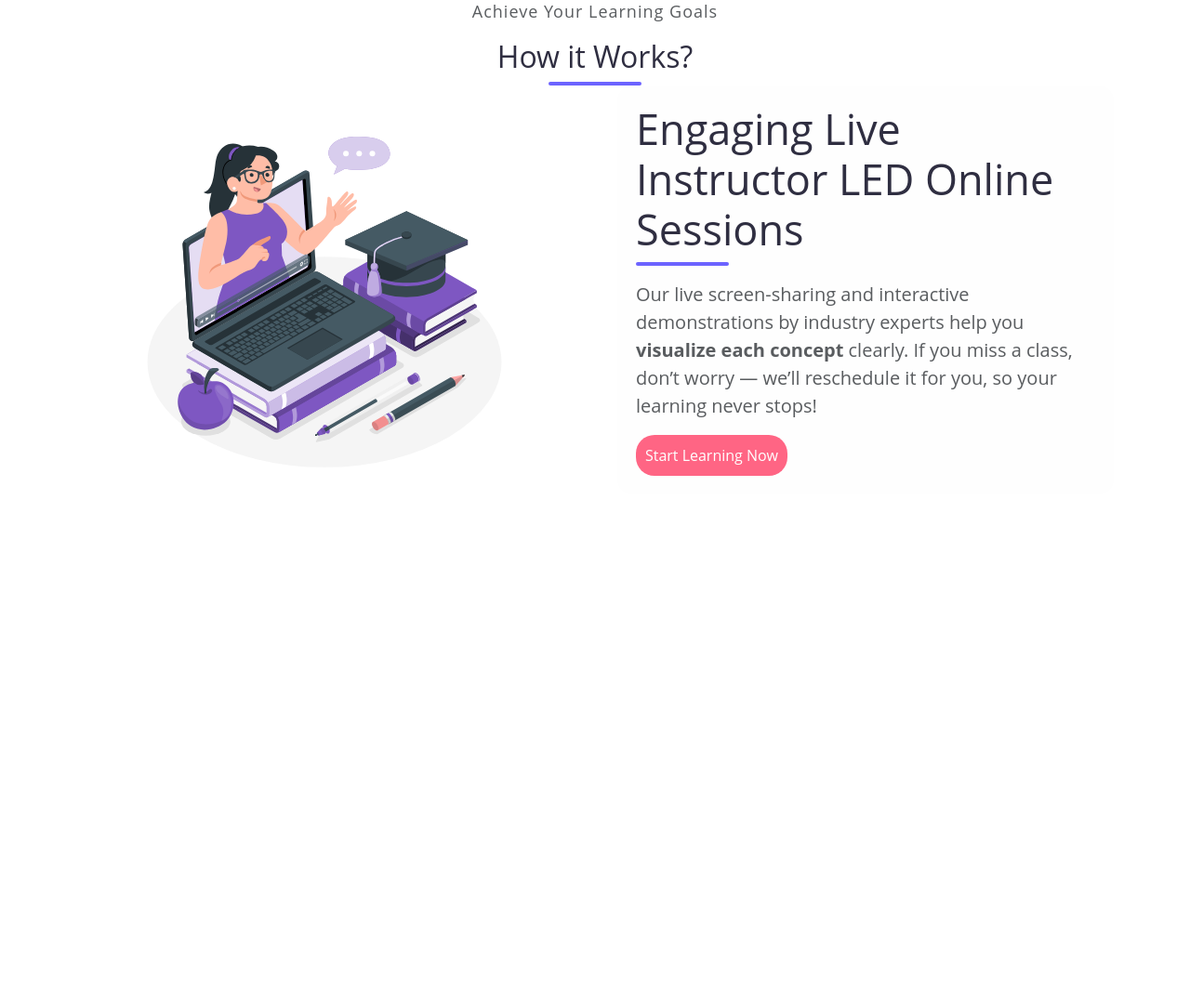
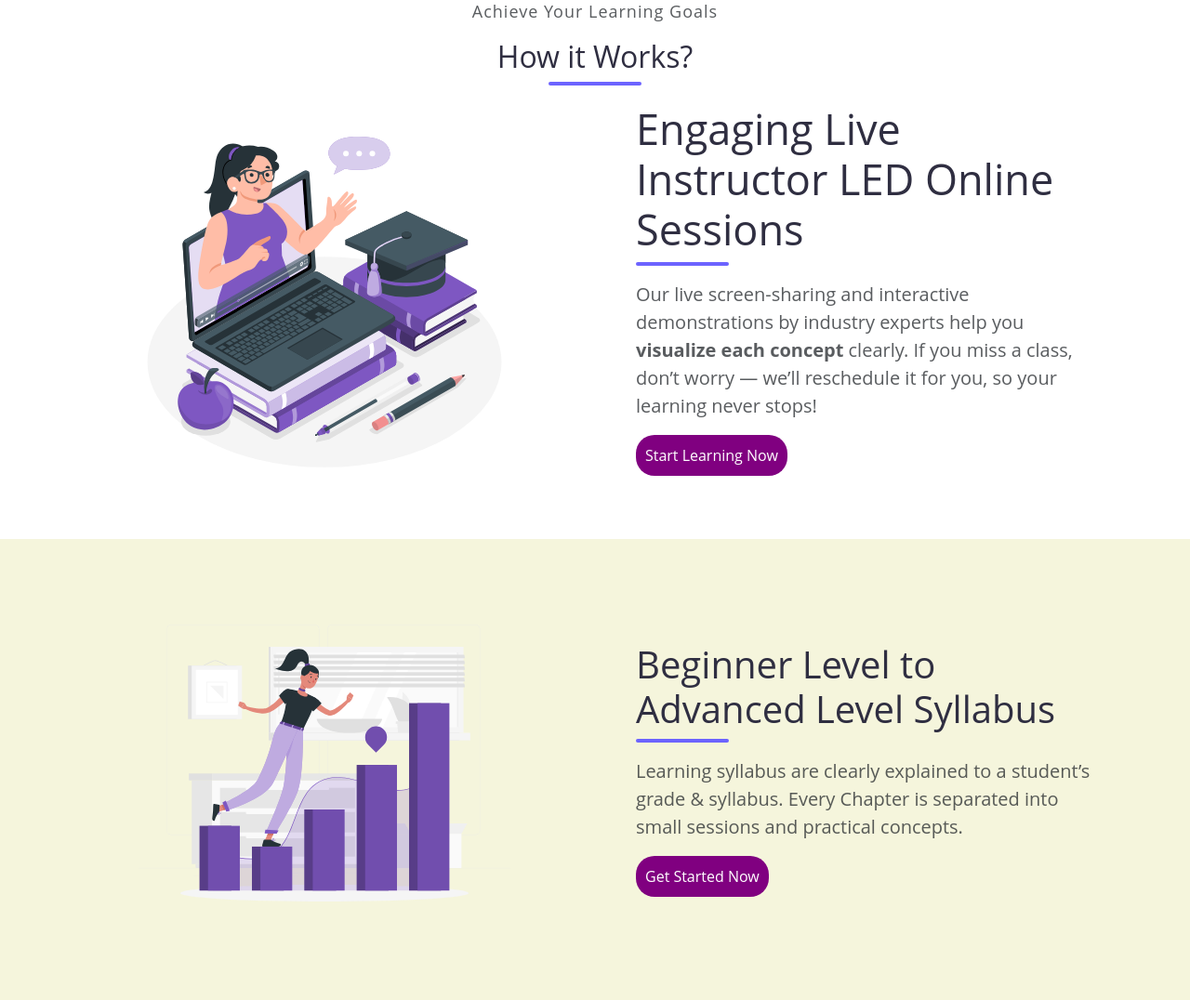
Before and after one commit to neemkaroli12/Microsoft_dynamics, a Django app: page / in a window 1280 px wide. Shown: the part 1941-3017 px from the top of the page at 93% size. Before the commit the page ends 2453 px from the top, so only its background shows below. Run offline with Django 5.2, Linux system fonts and the light colour scheme; data comes from the database, SQL or seed files in the repository.

Commit message:
Added webinar SVG and updated image layout

```diff
--- a/newapp/templates/index.html
+++ b/newapp/templates/index.html
@@ -78,7 +78,7 @@
     </div>
   </section>
 
-  <section class="how-it-works py-5">
+  <section class="how-it-works py-5 ">
     <div class="container">
       <div class="text-center mt-5">
         <p class="subtitle text-muted">Achieve Your Learning Goals</p>
@@ -103,7 +103,31 @@
               Our live screen-sharing and interactive demonstrations by industry experts help you
               <strong>visualize each concept</strong> clearly. If you miss a class, don’t worry — we’ll reschedule it for you, so your learning never stops!
             </p>
-            <button style=" background-color: #ff6584; padding: 10px; border-radius: 20px; border: none; color: white;">Start Learning Now</button>
+            <button style=" background-color: purple; padding: 10px; border-radius: 20px; border: none; color: white;">Start Learning Now</button>
+          </div>
+        </div>
+      </div>
+    </div>
+  </section>
+  <section class="how-it-works py-5"  style="background-color:beige;">
+    <div class="container">
+      <div class="row align-items-center g-5">
+        <div class="col-lg-6 d-flex justify-content-center">
+          <div class="col-lg-6 d-flex justify-content-center">
+            <div class="svg-wrapper text-center">
+              <img src="{% static 'images/Statistics-rafiki.svg' %}" alt="Online Learning" class="svg-img" />
+            </div>
+          </div>
+        </div>
+
+        <div class="col-lg-6">
+          <div class="content-box">
+            <h3 class="" style="font-size: 40px;">Beginner Level to Advanced Level Syllabus</h3>
+            <div class="line-decorator mb-3"></div>
+            <p class="text-muted fs-5">
+              Learning syllabus are clearly explained to a student’s grade & syllabus. Every Chapter is separated into small sessions and practical concepts.
+            </p>
+            <button style=" background-color: purple; padding: 10px; border-radius: 20px; border: none; color: white;">Get Started Now</button>
           </div>
         </div>
       </div>
--- a/static/css/style.css
+++ b/static/css/style.css
@@ -270,7 +270,7 @@ body{
 
     .content-box {
       padding: 20px;
-      background: #fefefe;
+
       border-radius: 16px;
     }
 
```
Also changed, not shown: static/images/Statistics-rafiki.svg (added).
